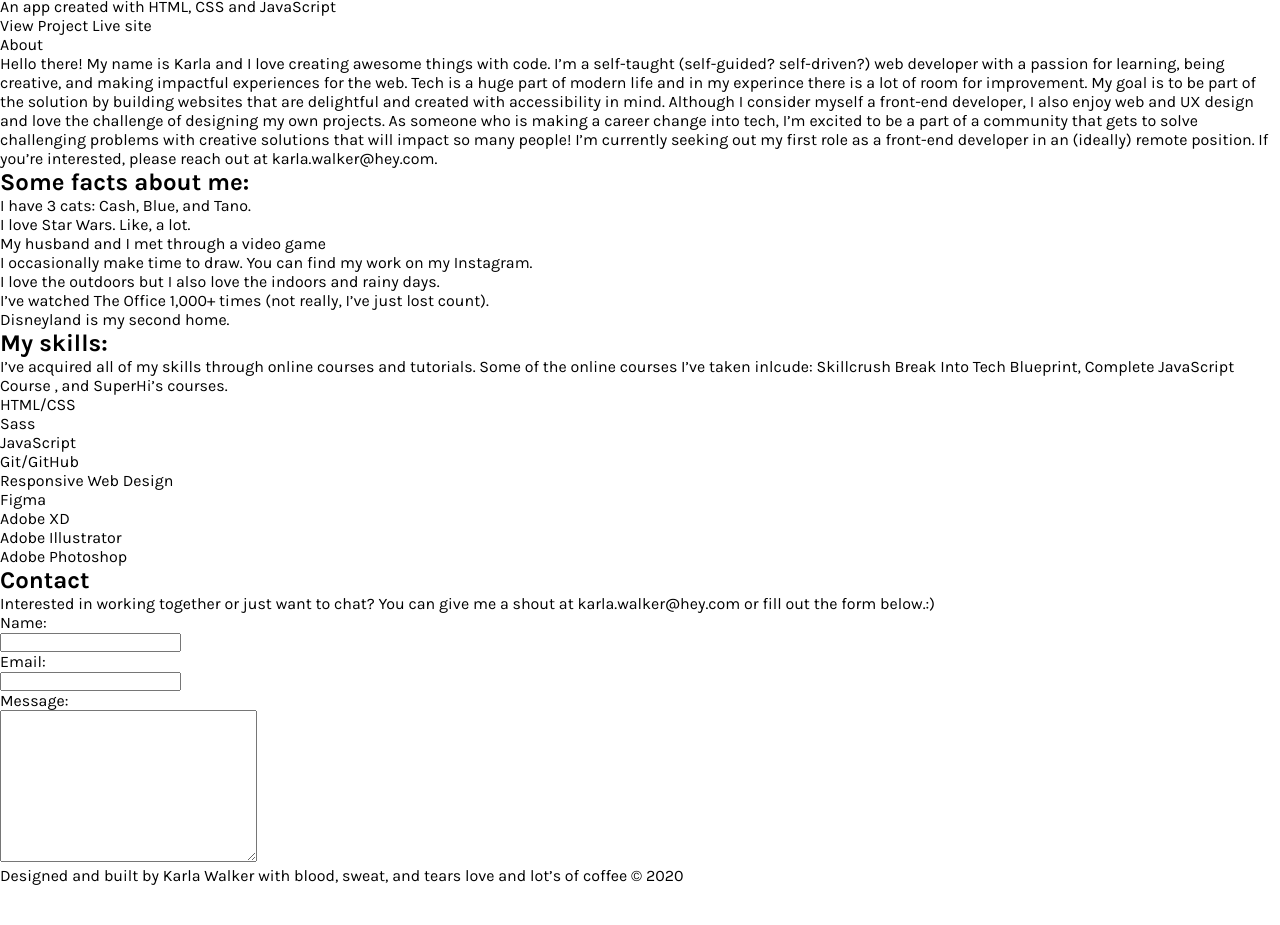
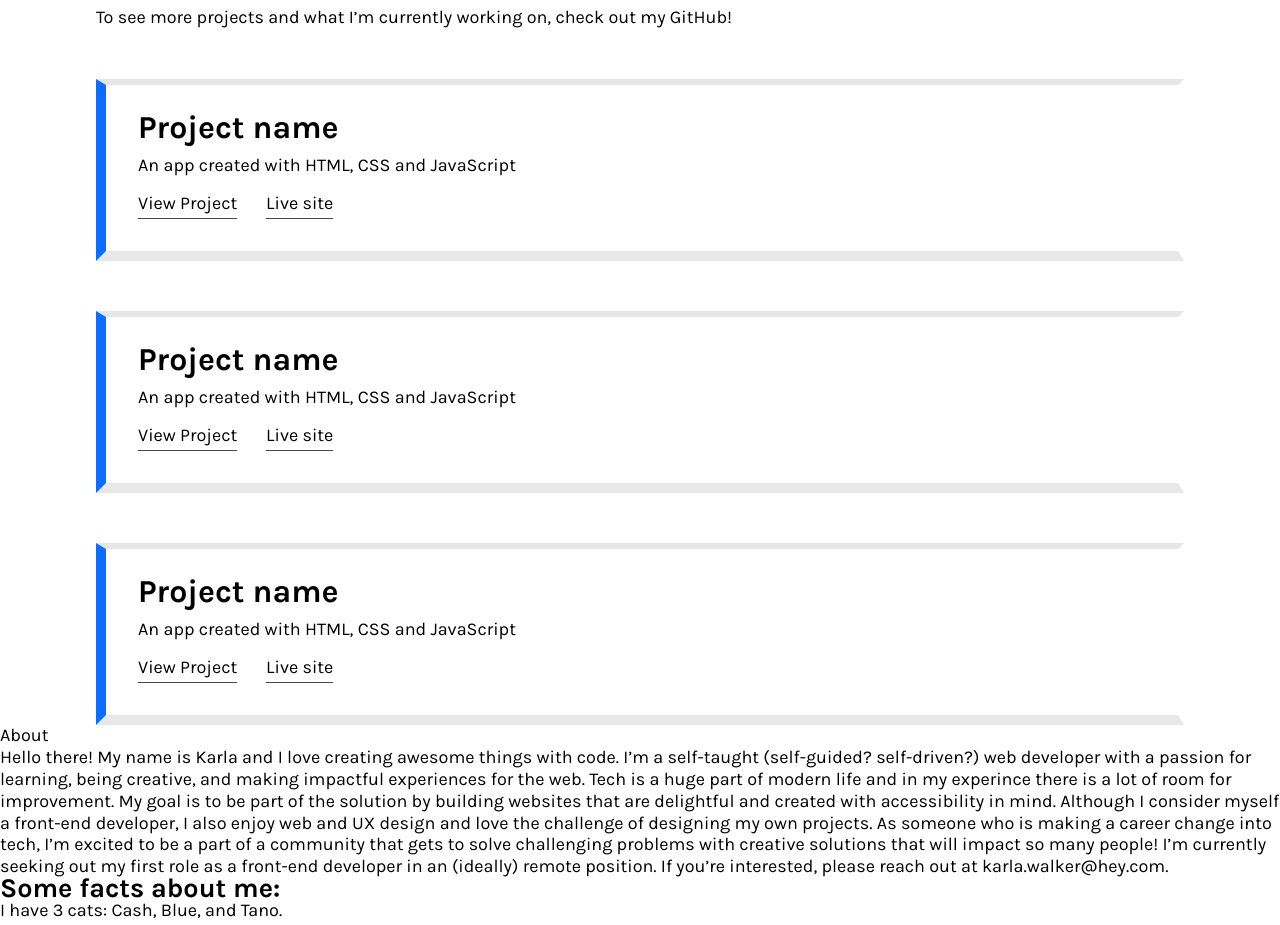
Before and after one commit to karla-codes/portfolio-v2, a plain HTML site: page index.html in a window 1280 px wide. Shown: the part 680-1605 px from the top of the page. Before the commit the page ends 1565 px from the top, so only its background shows below. Drawn offline with Linux system fonts and the light colour scheme.

Commit message:
git status
Styled projects grid

```diff
--- a/css/style.css
+++ b/css/style.css
@@ -2,6 +2,7 @@
 Note: create night mode
       add toggle icon
       work on copy
+      fill in link address
 
 ******/
 
@@ -22,6 +23,8 @@ body {
   background-color: #ffffff;
   color: #000000;
   font-family: "Karla", sans-serif;
+  font-size: 1.125rem;
+  line-height: 122%;
   min-height: 100vh;
 
   display: flex;
@@ -35,6 +38,10 @@ a:focus,
 a:active {
   text-decoration: none;
   color: #000000;
+}
+
+h1 {
+  font-size: 2.375rem;
 }
 
 /*** header styles ***/
@@ -60,7 +67,7 @@ header {
 }
 
 nav.intro__nav {
-  font-size: 1.125rem;
+  /* font-size: 1.125rem; */
   margin-top: 2.8rem;
 }
 
@@ -101,3 +108,62 @@ nav .intro__nav-social li {
 nav .intro__nav-social svg {
   width: 100%;
 }
+
+/*** projects styles ***/
+.projects {
+  margin: 10rem auto 0 auto;
+  width: 85%;
+}
+
+.projects__title {
+  margin: 0 auto 2rem auto;
+}
+
+.projects__grid {
+  margin: 3.125rem auto 0 auto;
+
+  display: flex;
+  flex-direction: column;
+}
+
+.projects__grid-item--img {
+  display: none;
+}
+
+.grid-item-box {
+  width: 100%;
+  max-height: 12.5rem;
+}
+
+.projects__grid-item--description {
+  padding: 2rem;
+  border-left: 10px solid #0c6cfd;
+  border-top: 6px solid #e6e6e6;
+  border-right: 6px solid rgba(244, 244, 244, 0.023);
+  border-bottom: 10px solid #e6e6e6e6;
+  background-color: #ffffff;
+}
+
+.projects__grid-item:not(:last-child) {
+  margin-bottom: 3.125rem;
+}
+
+.projects__grid-item--title {
+  font-size: 2rem;
+  margin-bottom: 1rem;
+}
+
+.projects__grid-item--links {
+  display: flex;
+  flex-direction: row;
+  justify-content: flex-start;
+  margin-top: 1rem;
+
+  width: 100%;
+}
+
+.projects__grid-item--links a {
+  margin-right: 1.8rem;
+  padding-bottom: 3px;
+  border-bottom: solid 1px rgb(70, 70, 70);
+}
--- a/index.html
+++ b/index.html
@@ -56,12 +56,16 @@
         <h1 class="projects__title">Projects</h1>
         <p class="projects__intro">
           To see more projects and what I’m currently working on, check out my
-          GitHub!
+          <a href="">GitHub</a>!
         </p>
         <div class="projects__grid">
           <div class="projects__grid-item">
-            <h1 class="projects__grid-item--title">01: Project name</h1>
-            <p class="projects__grid-item--description">
+            <div class="projects__grid-item--img grid-item-box">
+              <img src="" alt="">
+            </div>
+            <div class="projects__grid-item--description grid-item-box">
+              <h2 class="projects__grid-item--title">Project name</h2>
+              <p>
                 An app created with HTML, CSS and JavaScript
               </p>
               <div class="projects__grid-item--links">
@@ -69,9 +73,15 @@
                 <a href="#">Live site</a>
               </div>
             </div>
+          </div>
+
           <div class="projects__grid-item">
-            <h1 class="projects__grid-item--title">01: Project name</h1>
-            <p class="projects__grid-item--description">
+            <div class="projects__grid-item--img grid-item-box">
+              <img src="" alt="">
+            </div>
+            <div class="projects__grid-item--description grid-item-box">
+              <h2 class="projects__grid-item--title">Project name</h2>
+              <p>
                 An app created with HTML, CSS and JavaScript
               </p>
               <div class="projects__grid-item--links">
@@ -79,14 +89,21 @@
                 <a href="#">Live site</a>
               </div>
             </div>
+          </div>
+
           <div class="projects__grid-item">
-            <h1 class="projects__grid-item--title">01: Project name</h1>
-            <p class="projects__grid-item--description">
+            <div class="projects__grid-item--img grid-item-box">
+              <img src="" alt="">
+            </div>
+            <div class="projects__grid-item--description grid-item-box">
+              <h2 class="projects__grid-item--title">Project name</h2>
+              <p>
                 An app created with HTML, CSS and JavaScript
               </p>
               <div class="projects__grid-item--links">
                 <a href="#">View Project</a>
                 <a href="#">Live site</a>
+              </div>
             </div>
           </div>
         </div>
```
Lines whose indentation alone changed are shown as unchanged.
